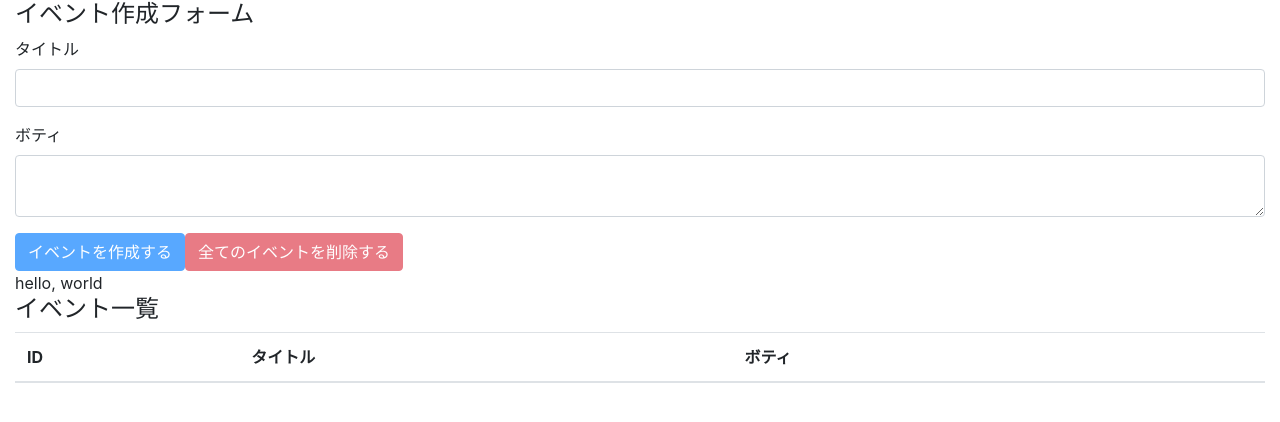
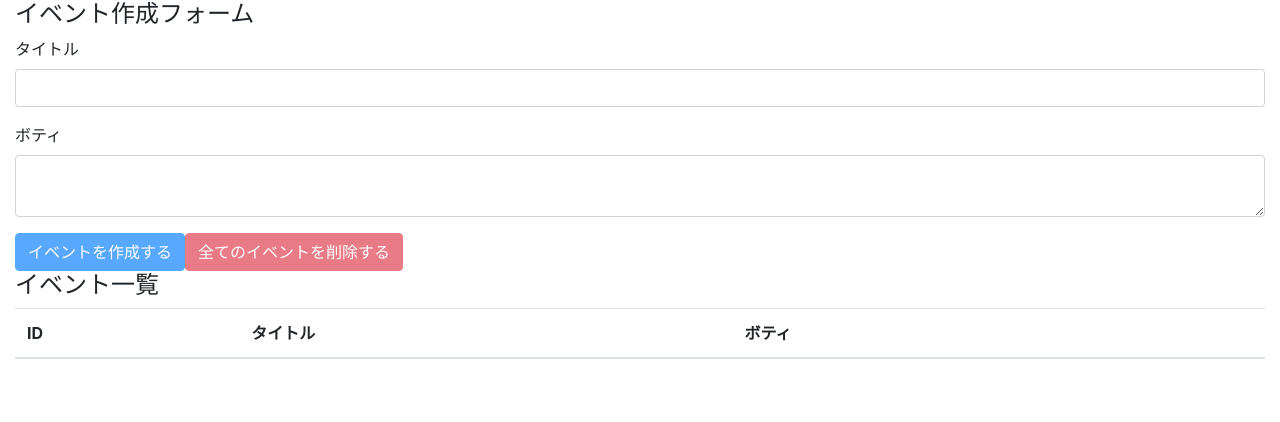
Before and after one commit to takeike/react-hooks-101, a React (Create React App) app: page / in a window 1280 px wide. Shown: the top 422 px of the page. Built offline with nearby package versions, Linux system fonts and the light colour scheme.

Commit message:
solve prop drilling

```diff
--- a/src/components/App.js
+++ b/src/components/App.js
@@ -13,10 +13,10 @@
 
 
   return (
-    <AppContext.Provider value={'hello, world'}>
+    <AppContext.Provider value={{state, dispatch}}>
       <div className="container-fluid">
-        <EventForm state={state} dispatch={dispatch}/>
-        <Events state={state} dispatch={dispatch}/>
+        <EventForm/>
+        <Events/>
       </div>
     </AppContext.Provider>
   )
--- a/src/components/Event.js
+++ b/src/components/Event.js
@@ -1,7 +1,10 @@
-import React from 'react'
+import React , {useContext} from 'react'
 import {DELETE_EVENT} from '../actions'
+import AppContext from '../contexts/AppContext'
 
-const Event = ({dispatch,event}) => {
+
+const Event = ({event}) => {
+    const {dispatch} = useContext(AppContext)
     const id = event.id
     const handleClickDeleteButton = () => {
         const result = window.confirm(`イベント：${id}を本当に削除しても良いですか？`)
--- a/src/components/EventForm.js
+++ b/src/components/EventForm.js
@@ -1,8 +1,11 @@
-import React, {useState} from 'react'
+import React, {useState, useContext} from 'react'
 
 import {CREATE_EVENT, DELETE_ALL_EVENTS} from '../actions'
+import AppContext from '../contexts/AppContext'
 
-const EventForm = ({state, dispatch}) => {
+
+const EventForm = () => {
+    const {state, dispatch} = useContext(AppContext)
     const [title, setTitle] = useState('')
     const [body, setBody] = useState('')
 
--- a/src/components/Events.js
+++ b/src/components/Events.js
@@ -2,13 +2,12 @@
 import Event from './Event'
 import AppContext from '../contexts/AppContext'
 
-const Events = ({state, dispatch}) =>
+const Events = () =>
 {
-    const value = useContext(AppContext)
+    const {state} = useContext(AppContext)
 
     return (
         <>
-        <div>{value}</div>
         <h4>イベント一覧</h4>
         <table className="table table-hover">
             <thead>
@@ -20,7 +19,7 @@
                 </tr>
             </thead>
             <tbody>
-                {state.map((event, index) => (<Event key={index} event={event} dispatch={dispatch}/>))}
+                {state.map((event, index) => (<Event key={index} event={event} />))}
 
             </tbody>
         </table>
```
